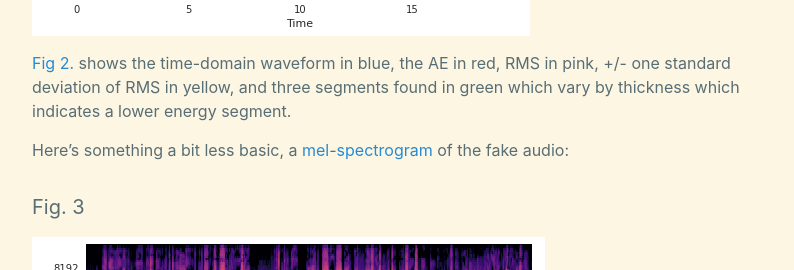
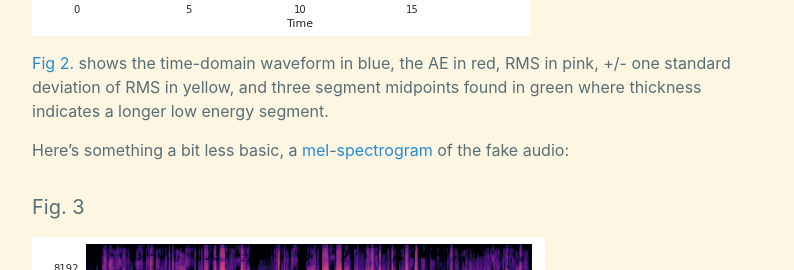
Before and after one commit to daniel-deychakiwsky/daniel-deychakiwsky.github.io, a Jekyll site: the page built from _posts/2021-03-21-low-energy-audio-segments.md, in a window 1280 px wide and 900 px high, scrolled down 2615 px. Shown: the part 207-477 px from the top of the window, without its empty margins (238-1032 px from the left). Built offline with Jekyll 4.4.1, drawn with Linux system fonts in a browser that asks for light colours.

Commit message:
[blog-post] condense several blog-posts

```diff
--- a/_posts/2021-03-21-low-energy-audio-segments.md
+++ b/_posts/2021-03-21-low-energy-audio-segments.md
@@ -85,8 +85,8 @@
 
 [Fig 2.](#fig-2) shows the time-domain waveform in blue,
 the AE in red, RMS in pink, +/- one standard deviation of
-RMS in yellow, and three segments found in green
-which vary by thickness which indicates a lower energy segment.
+RMS in yellow, and three segment midpoints found in green
+where thickness indicates a longer low energy segment.
 
 Here's something a bit less basic, a [mel]-[spectrogram] of the fake audio:
 
```
